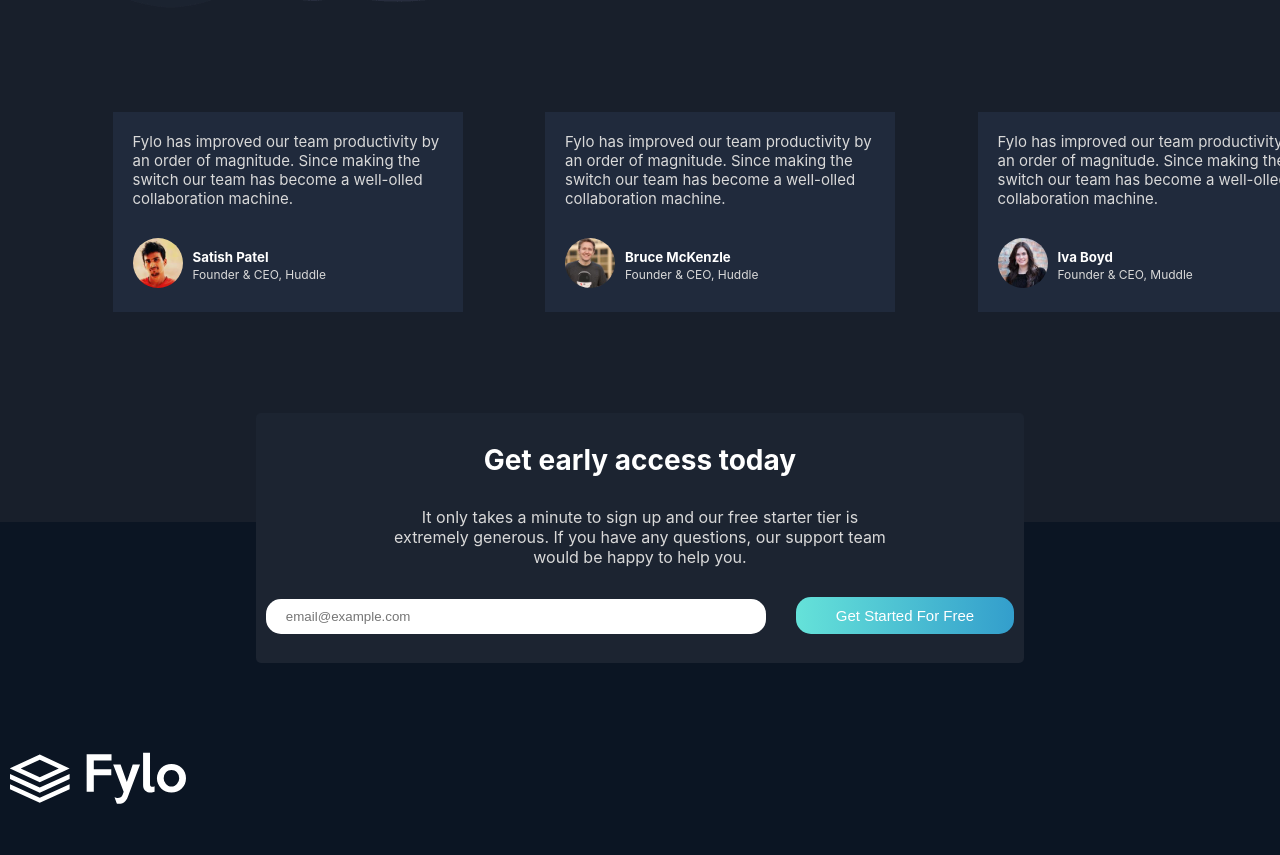
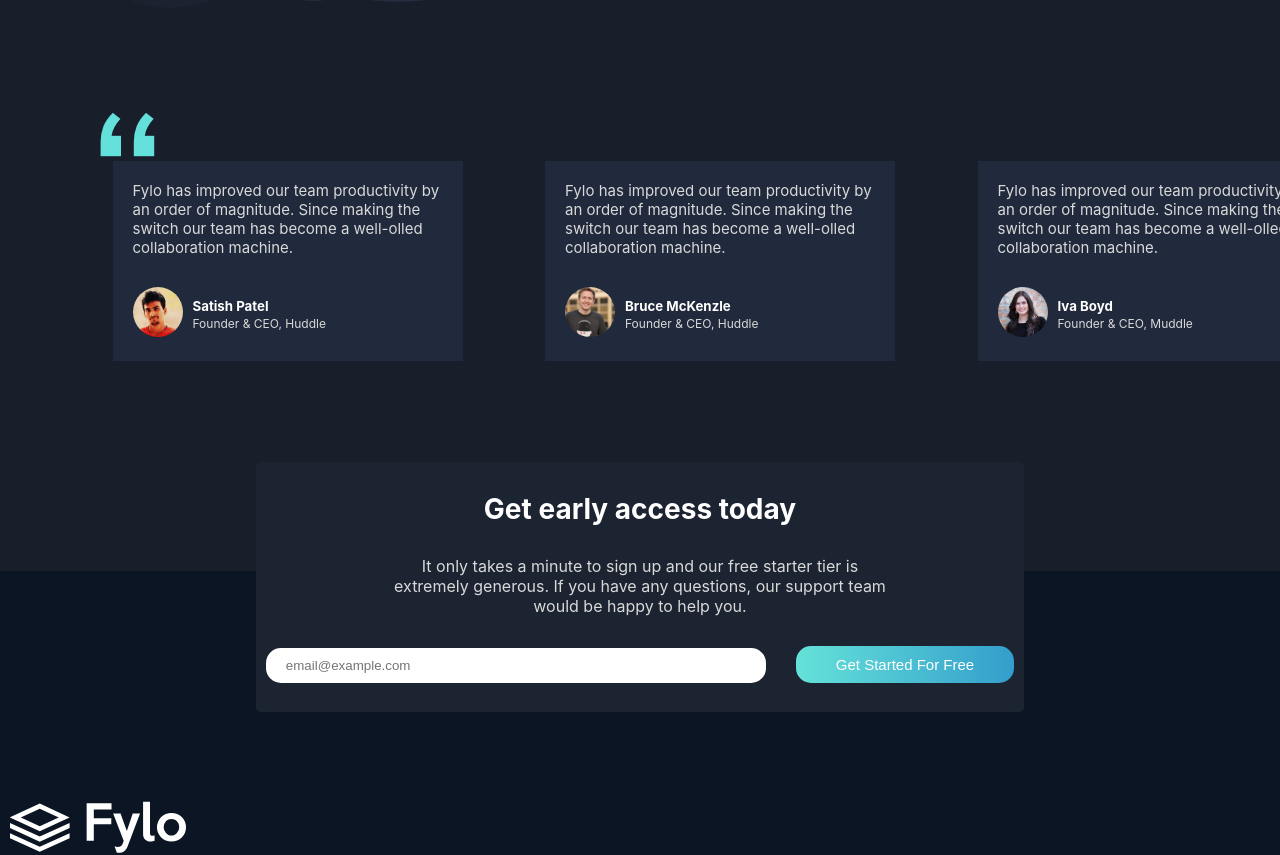
Before and after one commit to Shad-Islam/Fylo-dark-theme-landing-page, a React (Create React App) app: page / in a window 1280 px wide. Shown: the part 2230-3085 px from the top of the page. Built offline with nearby package versions, Linux system fonts and the light colour scheme; the HTML template or start-up script is replaced by a standard one.

Commit message:
Add testimonial quotes image

```diff
--- a/src/components/Testimonial.jsx
+++ b/src/components/Testimonial.jsx
@@ -9,8 +9,10 @@ import {
   TestimonialProfileBio,
   TestimonialProfileImageSection,
   TestimonialProfileTextSection,
+  TestimonialCards,
+  TestimonialImage,
 } from "./styles/testimonial.styled";
-
+import Quotes from "../images/bg-quotes.png";
 import profile1 from "../images/profile1.jpg";
 import profile2 from "../images/profile2.jpg";
 import profile3 from "../images/profile3.jpg";
@@ -19,6 +21,8 @@ function Testimonial() {
   return (
     <>
       <TestimonialContainer>
+        <TestimonialImage src={Quotes} />
+        <TestimonialCards>
           {/* 1st card */}
           <TestimonialCard>
             <TestimonialText>
@@ -80,6 +84,7 @@ function Testimonial() {
               </TestimonialProfileTextSection>
             </TestimonialProfile>
           </TestimonialCard>
+        </TestimonialCards>
       </TestimonialContainer>
     </>
   );
--- a/src/components/styles/testimonial.styled.js
+++ b/src/components/styles/testimonial.styled.js
@@ -2,11 +2,19 @@ import styled from "styled-components";
 
 const TestimonialContainer = styled.div`
   width: 100%;
-  display: flex;
   margin: 100px 0px 200px;
-  justify-content: space-evenly;
   /* background-color: antiquewhite; */
 `;
+const TestimonialImage = styled.img`
+  margin-left: 70px;
+`;
+const TestimonialCards = styled.div`
+  width: 100%;
+  display: flex;
+  justify-content: space-evenly;
+  /* background-color: blue; */
+`;
+
 const TestimonialCard = styled.div`
   width: 350px;
   height: 200px;
@@ -50,6 +58,8 @@ const TestimonialProfileBio = styled.p`
 `;
 
 export {
+  TestimonialImage,
+  TestimonialCards,
   TestimonialText,
   TestimonialCard,
   TestimonialProfile,
```
Also changed, not shown: src/images/bg-quotes.png (added). Lines whose indentation alone changed are shown as unchanged.
